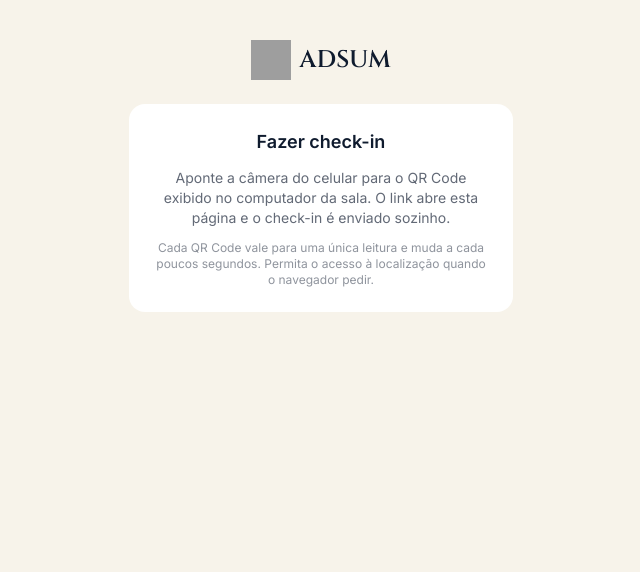
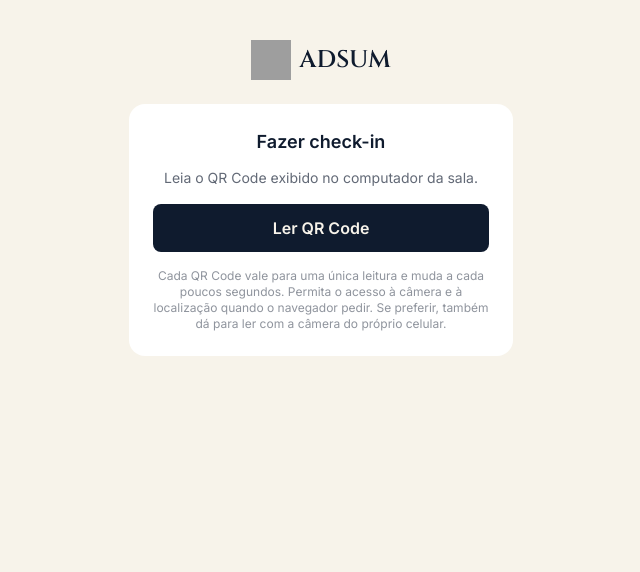
Before and after one commit to luizDiasDev/validador_presenca, a Django app: page /checkin/ in a window 1280 px wide. Shown: the top 572 px of the page, without its empty margins (319-959 px from the left). Run offline with Django 5.2, Linux system fonts and the light colour scheme; a user stored in the database is signed in; tables that the repository leaves empty hold one stand-in row (values such as "Sample post"); some libraries are stand-ins or nearby versions; grey boxes are pictures that could not be loaded.

Commit message:
feat: add an in-page QR reader to the student check-in

```diff
--- a/validador_presenca/templates/checkin/checkin_aluno.html
+++ b/validador_presenca/templates/checkin/checkin_aluno.html
@@ -96,9 +96,77 @@
     {% elif not token %}
         <div class="w-full max-w-sm bg-white rounded-2xl p-6 text-center">
             <p class="text-lg font-semibold text-dark-blue">Fazer check-in</p>
-            <p class="mt-3 text-sm text-ink/70">Aponte a câmera do celular para o QR Code exibido no computador da sala. O link abre esta página e o check-in é enviado sozinho.</p>
-            <p class="mt-3 text-xs text-ink/50">Cada QR Code vale para uma única leitura e muda a cada poucos segundos. Permita o acesso à localização quando o navegador pedir.</p>
+            <p class="mt-3 text-sm text-ink/70">Leia o QR Code exibido no computador da sala.</p>
+
+            <div id="leitor-qr" class="mt-4 hidden overflow-hidden rounded-xl"></div>
+            <p id="aviso-leitura" class="mt-3 hidden text-sm text-red-700"></p>
+
+            <button type="button" id="botao-ler-qr" class="mt-4 w-full rounded-lg bg-dark-blue text-creme py-3 font-semibold">Ler QR Code</button>
+            <button type="button" id="botao-cancelar-qr" class="mt-2 hidden w-full rounded-lg border border-ink/20 py-3 text-sm text-ink/70">Cancelar</button>
+
+            <p class="mt-4 text-xs text-ink/50">Cada QR Code vale para uma única leitura e muda a cada poucos segundos. Permita o acesso à câmera e à localização quando o navegador pedir. Se preferir, também dá para ler com a câmera do próprio celular.</p>
         </div>
+
+        <script src="https://unpkg.com/html5-qrcode@2.3.8/html5-qrcode.min.js"></script>
+        <script>
+            const leitor = document.getElementById("leitor-qr");
+            const aviso = document.getElementById("aviso-leitura");
+            const botaoLer = document.getElementById("botao-ler-qr");
+            const botaoCancelar = document.getElementById("botao-cancelar-qr");
+            const caminhoCheckin = "{% url 'checkin:qr_demo' %}";
+            let scanner = null;
+
+            const mostrarAviso = (texto) => {
+                aviso.textContent = texto;
+                aviso.classList.toggle("hidden", !texto);
+            };
+
+            const alternarLeitor = (lendo) => {
+                leitor.classList.toggle("hidden", !lendo);
+                botaoCancelar.classList.toggle("hidden", !lendo);
+                botaoLer.classList.toggle("hidden", lendo);
+            };
+
+            const pararLeitura = async () => {
+                if (scanner && scanner.isScanning) {
+                    await scanner.stop();
+                }
+                alternarLeitor(false);
+            };
+
+            const tokenDoQr = (texto) => {
+                try {
+                    const link = new URL(texto);
+                    return link.pathname === caminhoCheckin ? link.searchParams.get("t") : null;
+                } catch (erro) {
+                    return null;
+                }
+            };
+
+            const aoLer = async (texto) => {
+                const token = tokenDoQr(texto);
+                if (!token) {
+                    mostrarAviso("Este QR Code não é de uma chamada do ADSUM.");
+                    return;
+                }
+                await pararLeitura();
+                window.location.href = caminhoCheckin + "?t=" + encodeURIComponent(token);
+            };
+
+            botaoLer.addEventListener("click", async () => {
+                mostrarAviso("");
+                alternarLeitor(true);
+                scanner = scanner || new Html5Qrcode("leitor-qr");
+                try {
+                    await scanner.start({ facingMode: "environment" }, { fps: 10, qrbox: 240 }, aoLer);
+                } catch (erro) {
+                    alternarLeitor(false);
+                    mostrarAviso("Não foi possível abrir a câmera. Libere o acesso à câmera nas configurações do navegador.");
+                }
+            });
+
+            botaoCancelar.addEventListener("click", pararLeitura);
+        </script>
     {% else %}
         <div class="w-full max-w-sm bg-white rounded-2xl p-6 text-center">
             <p class="text-lg font-semibold text-dark-blue" id="mensagem">Obtendo a sua localização...</p>
```
